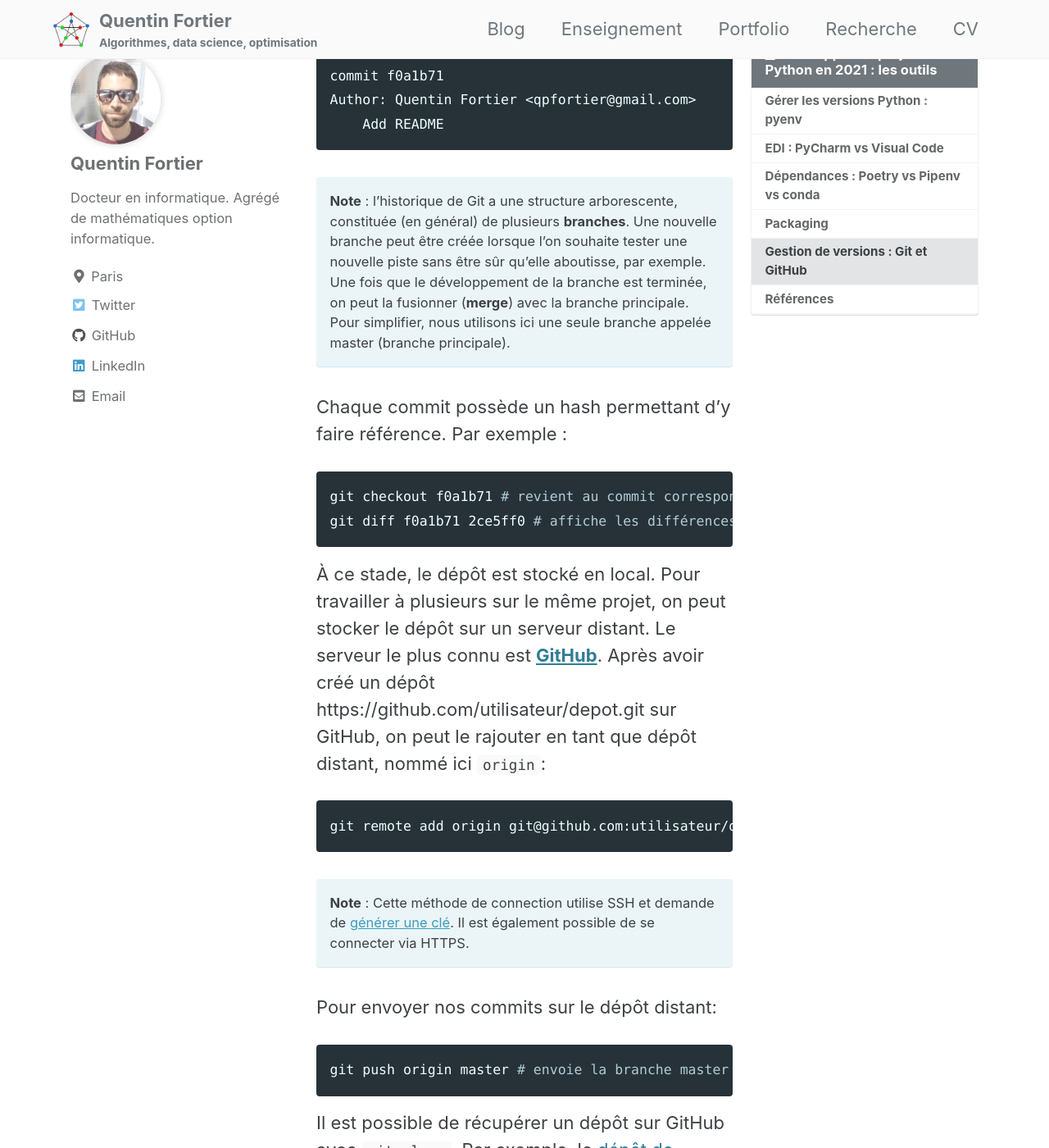
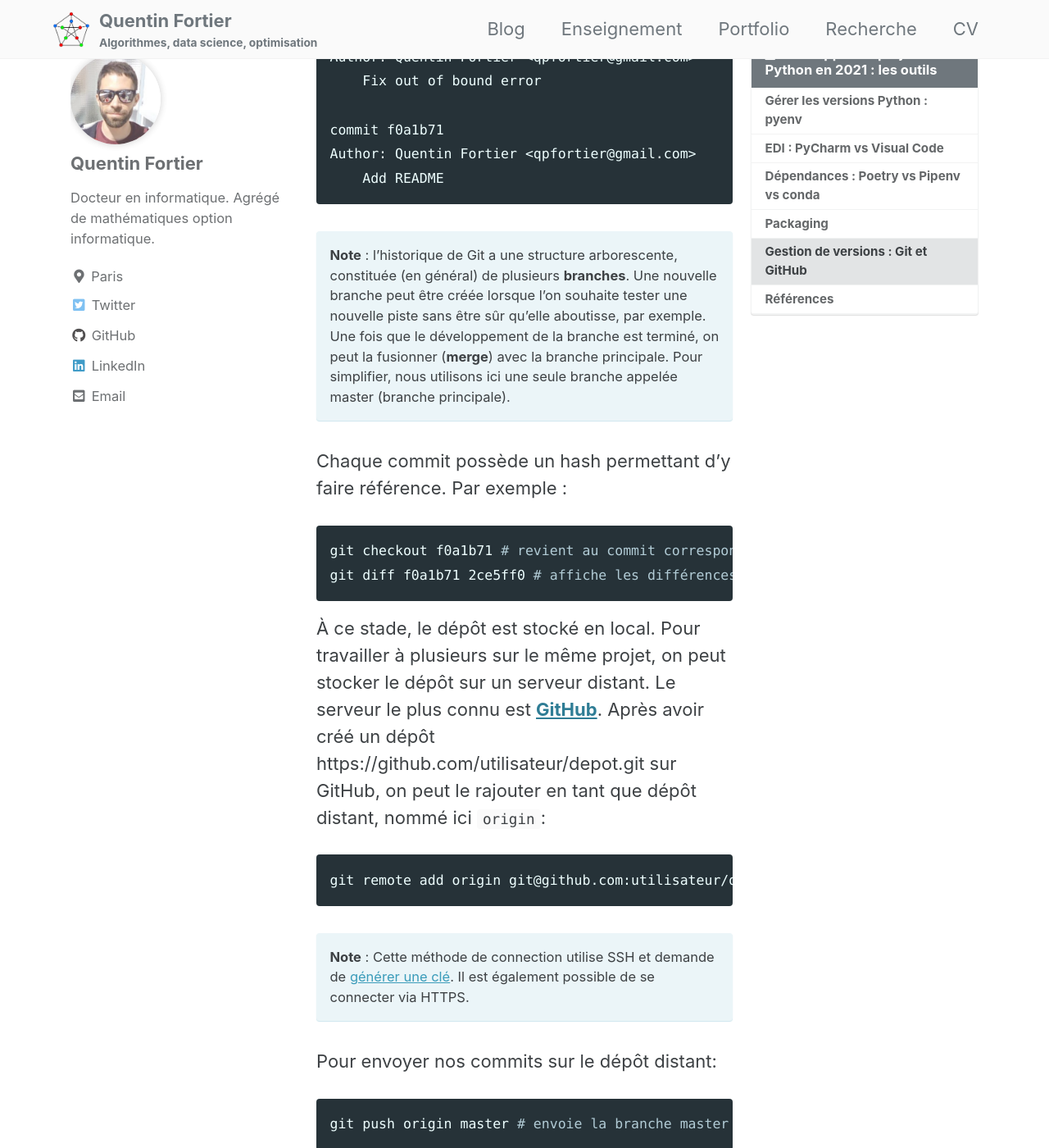
Before and after one commit to fortierq/fortierq.github.io, a Jekyll site: the page built from _posts/2020-12-30-python-dev-1.md, in a window 1280 px wide and 1400 px high, scrolled down 13620 px. Shown: the whole window at 82% size. Built offline with Jekyll 4.4.1, drawn with Linux system fonts in a browser that asks for light colours; cached includes are drawn as plain includes; comment, search, counter and statistics services are not loaded; some of the changed text lies outside the part shown.

Commit message:
Correct spelling

```diff
--- a/_posts/2020-12-30-python-dev-1.md
+++ b/_posts/2020-12-30-python-dev-1.md
@@ -247,7 +247,7 @@
     Add README
 ~~~
 
-**Note** : l'historique de Git a une structure arborescente, constituée (en général) de plusieurs **branches**. Une nouvelle branche peut être créée lorsque l'on souhaite tester une nouvelle piste sans être sûr qu'elle aboutisse, par exemple. Une fois que le développement de la branche est terminée, on peut la fusionner (**merge**) avec la branche principale. Pour simplifier, nous utilisons ici une seule branche appelée master (branche principale).
+**Note** : l'historique de Git a une structure arborescente, constituée (en général) de plusieurs **branches**. Une nouvelle branche peut être créée lorsque l'on souhaite tester une nouvelle piste sans être sûr qu'elle aboutisse, par exemple. Une fois que le développement de la branche est terminé, on peut la fusionner (**merge**) avec la branche principale. Pour simplifier, nous utilisons ici une seule branche appelée master (branche principale).
 {:  .notice--info}
 
 Chaque commit possède un hash permettant d'y faire référence. Par exemple :
```
Also changed, not shown: other parts of _posts/2020-12-30-python-dev-1.md (+3 -3 lines).
